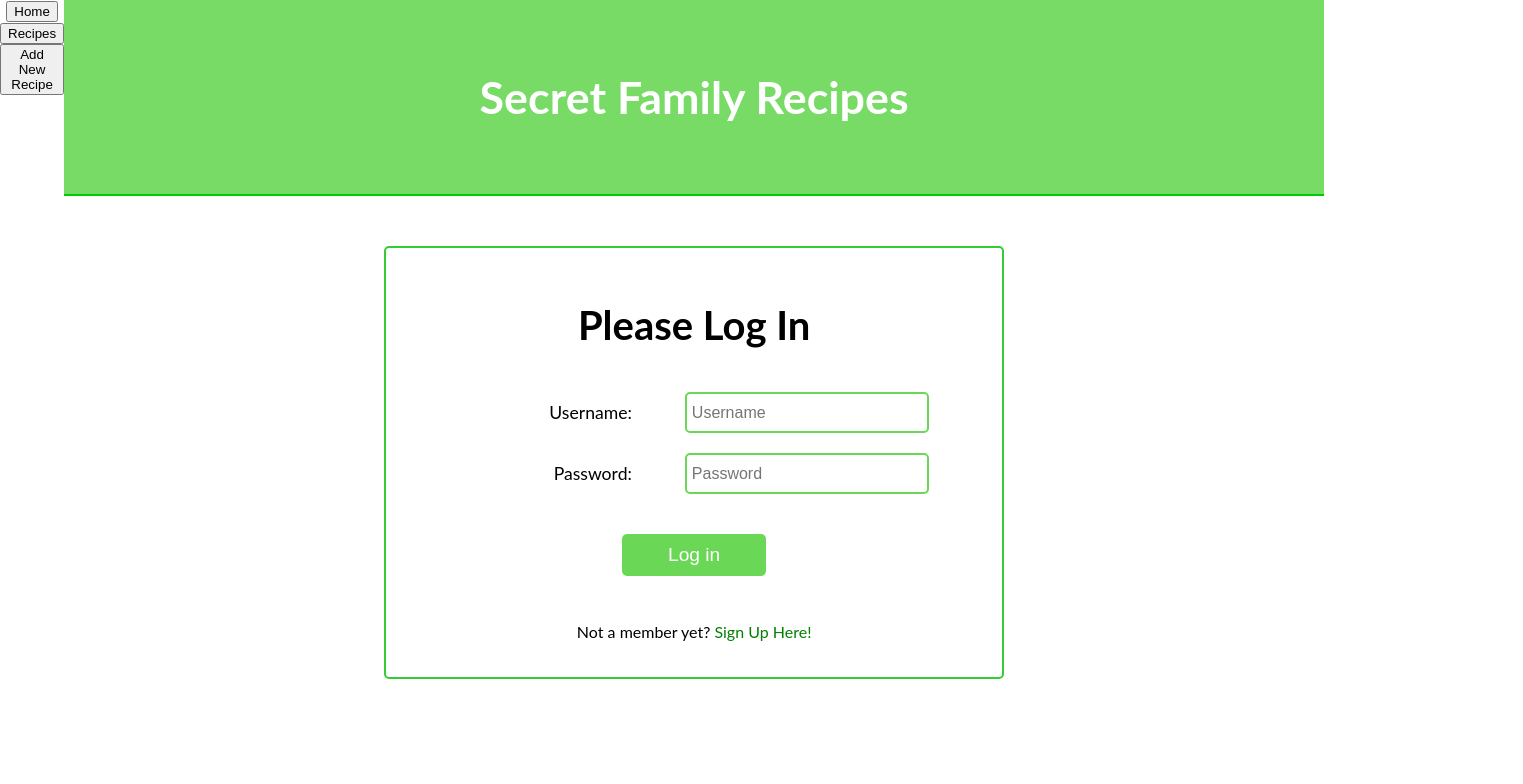
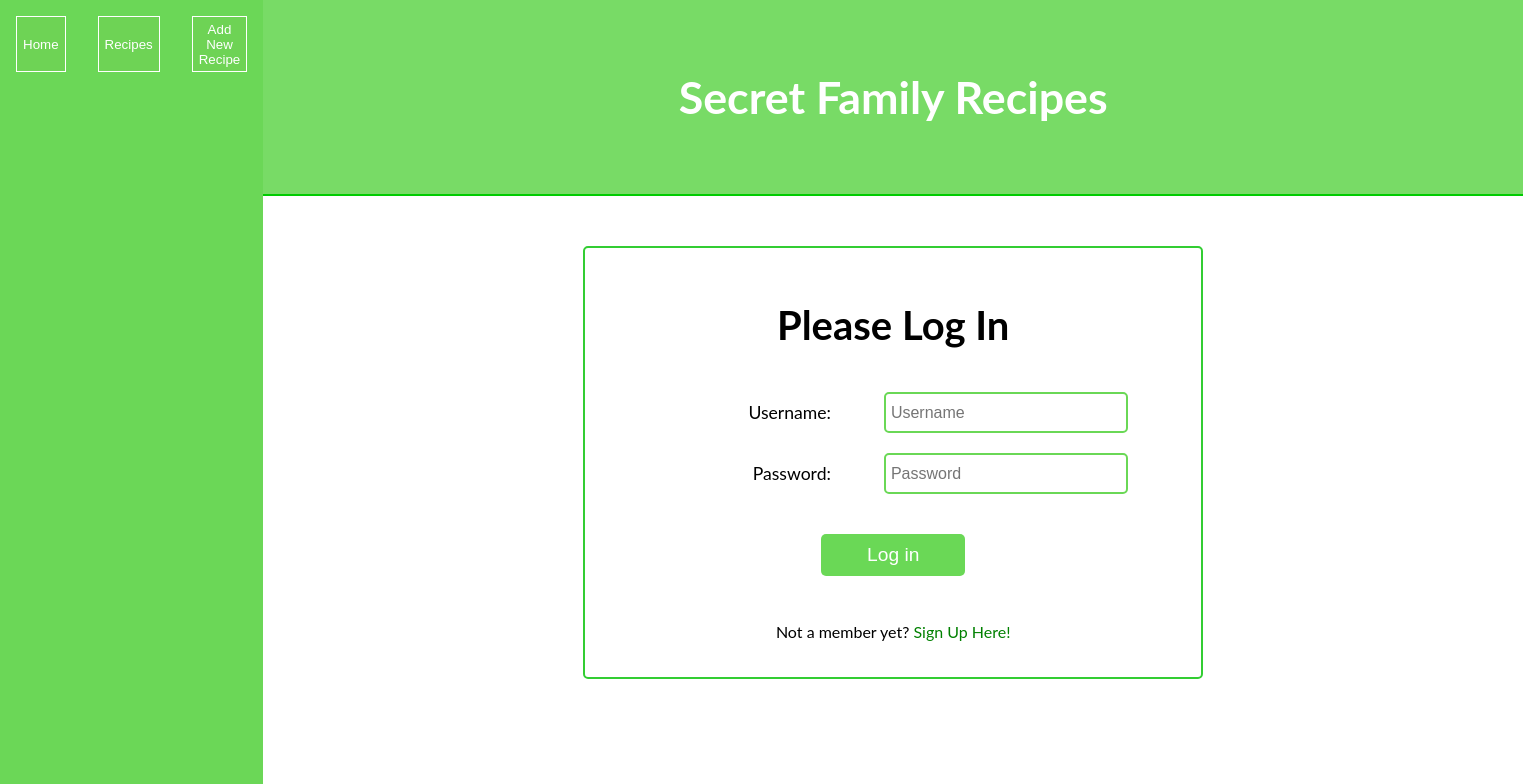
Before and after one commit to Build-Week-Secret-Family-Recipes1/front-end, a React (Create React App) app: page / in a window 1280 px wide. Shown: the top 784 px of the page, 1523 px wide, since content can reach past the window. Built offline with nearby package versions, Linux system fonts and the light colour scheme.

Commit message:
added styling but it disrupts the horizontal flow

```diff
--- a/src/components/NavBar.js
+++ b/src/components/NavBar.js
@@ -8,10 +8,32 @@ export default function (){
     const nav = [home, recipes, form];
 
     return (
-        <div className='nav-container'>
+        <div className='fEKTmX'
+        style={{
+            backgroundColor: 'rgba(106,216,86,0.9)',
+            borderRadius: '0',
+            display: 'flex',
+            flexDirection: "row",
+            justifyContent: 'space-around',
+            padding: '0',
+            margin: '0',
+        }}
+        >
           {nav.map(navItem => (
-              <nav>
-                  <Link to={`${navItem.path}`}><button>{`${navItem.name}`}</button></Link>
+              <nav style={{
+                      backgroundColor: 'rgba(106,216,86,0.9)',
+                      color: 'lightgreen',
+                      display: 'flex',
+                      flexDirection: 'row',
+                      justifyContent: 'flex-end'
+                  }}>
+                  <Link to={`${navItem.path}`}><button style={{
+                      border: '.5px solid white',
+                      backgroundColor: 'rgba(111, 211, 86, 0.9)',
+                      color: 'white',
+                      height: '3.5rem',
+                      margin: '1rem'
+                  }}>{`${navItem.name}`}</button></Link>
               </nav>
 
           ))}
```
